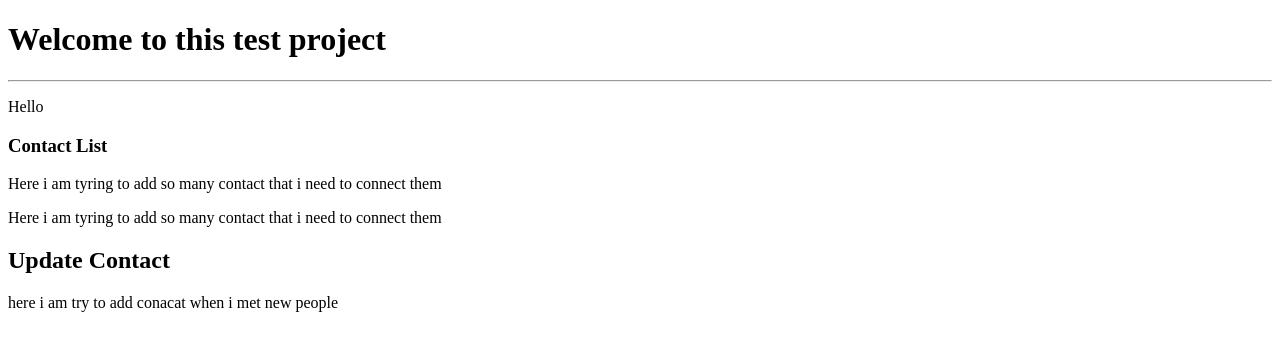
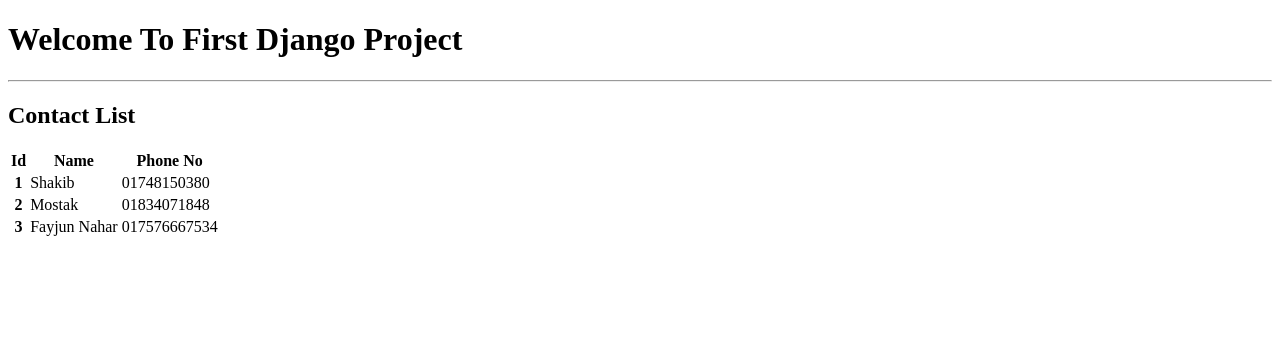
Before and after one commit to shakiblimon/contact, a Django app: page / in a window 1280 px wide. Shown: the top 351 px of the page. Run offline with Django 3.2, Linux system fonts and the light colour scheme.

Commit message:
Contact Data Is now Up to date

```diff
--- a/templates/index.html
+++ b/templates/index.html
@@ -6,20 +6,42 @@
 </head>
 <body>
 
-    <h1> Welcome to this test project </h1>
+    <h1> Welcome To First Django Project </h1>
     <hr>
-    <p> Hello {{ name }}</p>
     <div class="Posts">
         <div class="post">
-            <h3 class="title">Contact List</h3>
-            <p class="body"> Here i am tyring to add so many contact that i need to connect them</p>
+            <h2 class="title">Contact List</h2>
+
+            <table class="table">
+          <thead>
+            <tr>
+              <th>Id</th>
+              <th>Name</th>
+              <th>Phone No</th>
+            </tr>
+          </thead>
+              <tbody>
+                <tr>
+                  <th scope="row">1</th>
+                  <td>Shakib</td>
+                  <td>01748150380</td>
+                </tr>
+                <tr>
+                  <th scope="row">2</th>
+                  <td>Mostak</td>
+                  <td>01834071848</td>
+                </tr>
+                <tr>
+                  <th scope="row">3</th>
+
+                  <td>Fayjun Nahar</td>
+                  <td>017576667534</td>
+                </tr>
+              </tbody>
+    </table>
+
+
         </div>
     </div>
-
-
-    <p> Here i am tyring to add so many contact that i need to connect them</p>
-
-    <h2>Update Contact </h2>
-        <p> here i am try to add conacat when i met new people</p>
 </body>
 </html>
```
